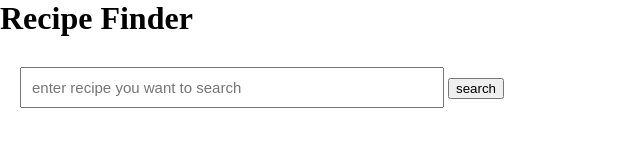
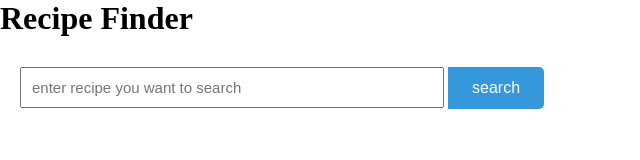
Before and after one commit to YasodharGubba05/recipe-finder-app, a plain HTML site: page index.html in a window 1280 px wide. Shown: the whole page, without its empty margins (0-640 px from the left). Drawn offline with Linux system fonts and the light colour scheme.

Commit message:
added styling

```diff
--- a/index.html
+++ b/index.html
@@ -11,7 +11,7 @@
   <div class="container">
     <form id="search-form">
         <input type="text" id="search-input" placeholder="enter recipe you want to search">
-        <button type="submit"> search
+        <button type="submit" class="submit"> search
         </button>
     </form>
 </div>
--- a/style.css
+++ b/style.css
@@ -11,4 +11,18 @@ h1{
     padding: 10px;
     font-size: 15px;
     width: 400px;
+    border-radius: 1px solid black;
 }
+.submit{
+   padding: 0.75rem 1.5rem;
+    border: none;
+    background-color: #3498db;
+    color: #fff;
+    border-radius: 0 5px 5px 0;
+    cursor: pointer;
+    font-size: 1rem;
+    transition: background-color 0.3s ease;
+}
+.submit:hover{
+      background-color: #2980b9;
+}
```
